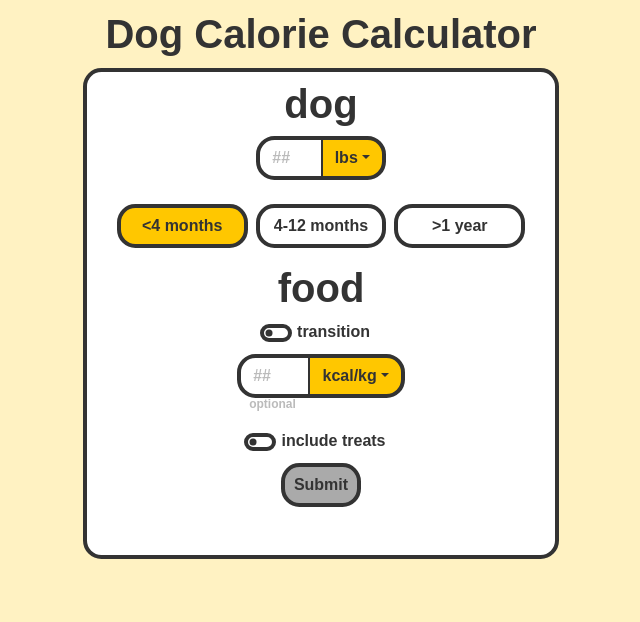
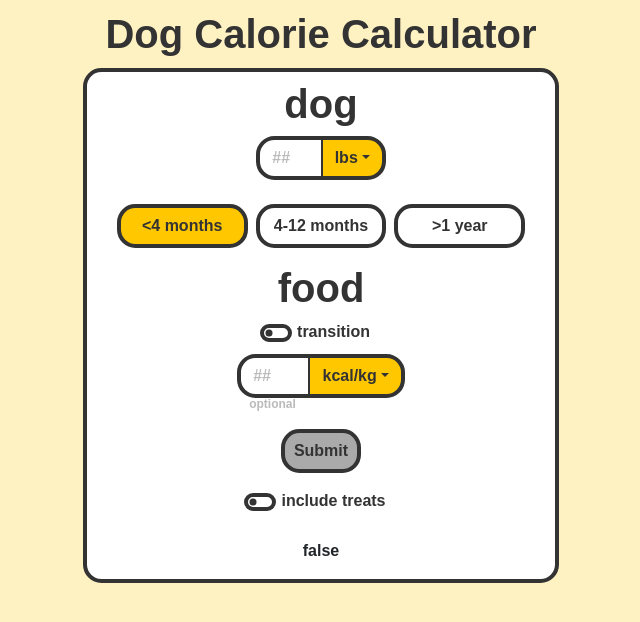
Before and after one commit to Naksp/PupCalCalc, a React (Create React App) app: page / in a window 1280 px wide. Shown: the top 622 px of the page, without its empty margins (319-959 px from the left). Built offline with nearby package versions, Linux system fonts and the light colour scheme; a web font is replaced by a local one.

Commit message:
in progress

```diff
--- a/src/App.tsx
+++ b/src/App.tsx
@@ -27,14 +27,30 @@ function App() {
 
   const [submitEnabled, setSubmitEnabled] = useState<boolean>(false);
 
+  const[updateRequested, setUpdateRequested] = useState<boolean>(false);
+
   // const handleCaloriesChange = (calories: CaloriePair) => {
   //   setCalories(calories);
   //   setCaloriesMin(min);
   //   setCaloriesMax(max);
   // };
 
-  const handleSubmit = async (e: React.FormEvent<HTMLFormElement>) => {
-    e.preventDefault();
+  useEffect(() => {
+    if (!updateRequested) {
+      return;
+    }
+
+    setFinalCaloriesResult(caloriesResult);
+    setFinalFoodResult(foodResult);
+    setFinalFoodTransitionData(foodTransitionData);
+    setFinalTreatsResult(includeTreats ? treatsResult : '');
+
+    setUpdateRequested(false);
+
+  }, [foodResult, treatsResult]);
+
+  const handleSubmit = async (e?: React.FormEvent<HTMLFormElement>) => {
+    e?.preventDefault();
 
     if (submitEnabled) {
       setFinalCaloriesResult(caloriesResult);
@@ -69,31 +85,33 @@ function App() {
                 onTransitionDataChange={(data: string[]) => setFoodTransitionData(data)}
               />
 
+
+              <button type='submit' id='submitButton' className='border-standard mb-3' disabled={!submitEnabled}>Submit</button>
+
               <Row id="treat-switch-container" className="custom-switch-container mb-2">
                 <Form.Switch
                   checked={includeTreats}
-                  onChange={() => setIncludeTreats(!includeTreats)}
+                  onChange={() => {setIncludeTreats(!includeTreats); setUpdateRequested(updateRequested => !updateRequested);}}
                   className="custom-switch"
                   id="treat-switch"
                   label="include treats" />
               </Row>
 
-              <button type='submit' id='submitButton' className='border-standard mb-3' disabled={!submitEnabled}>Submit</button>
-
             </Form>
 
             <h1 id='calorie-result' className='mb-3'>{finalCaloriesResult}</h1>
 
-            { finalTreatsResult ? (
-              <h1 id="treat-result">{finalTreatsResult}</h1>
-            ) : null
-            }
-
             {foodTransitionMode && finalFoodTransitionData.length > 0 ? (
               <FoodTransitionResult display={!!finalCaloriesResult} data={finalFoodTransitionData}/>
             ) : (
-              <h1 id='food-result' className='mb-3'>{finalFoodResult}</h1>
+              <h1 id='food-result' className={`${finalFoodResult ? 'mb-3' : 'mb-0'}`}>{finalFoodResult}</h1>
             )}
+
+            { finalTreatsResult ? (
+              <h1 id="treat-result" className='mb-3'>{finalTreatsResult}</h1>
+            ) : null
+            }
+            {updateRequested ? <p>true</p> : <p>false</p>}
           </Row>
         </Card>
       </Container>
--- a/src/dog-group.tsx
+++ b/src/dog-group.tsx
@@ -56,11 +56,9 @@ function DogGroup(props: {
 
   const [weightInput, setWeightInput] = useState<string>('');
   const [weightUnit, setWeightUnit] = useState<string>(LBS);
-  // const [balancedCaloriesResult, setBalancedCaloriesResult] = useState<string>('');
+
   const [balancedCalories, setBalancedCalories] = useState<CaloriePair>({min: -1, max: -1});
   const [treatsCalories, setTreatsCalories] = useState<CaloriePair>({min: -1, max: -1});
-
-  // const [treatsCaloriesResult, setTreatsCaloriesResult] = useState<string>('');
 
   const [multiplier, setMultiplier] = useState<number>(3.0);
   const [isAdult, setIsAdult] = useState<boolean>(false);
@@ -72,33 +70,35 @@ function DogGroup(props: {
 
   useEffect(() => {
 
+    var min: number;
+    var max: number;
+
     // Display calorie range if activity level is 'active'
     if (isAdult && activityRadioValue === 'active') {
-      const min = Math.round(calculateCalories(Multipliers.ACTIVE_MIN));
-      const max = Math.round(calculateCalories(Multipliers.ACTIVE_MAX));
-      setBalancedCalories({min: min, max: max});
-      setTreatsCalories({min: min * 0.1, max: max * 0.1});
+      min = Math.round(calculateCalories(Multipliers.ACTIVE_MIN));
+      max = Math.round(calculateCalories(Multipliers.ACTIVE_MAX));
 
     } else if (isAdult && activityRadioValue === 'inactive') {
-      const min = Math.round(calculateCalories(Multipliers.INACTIVE_MIN));
-      const max = Math.round(calculateCalories(Multipliers.INACTIVE_MAX));
-      setBalancedCalories({min: min, max: max});
-      setTreatsCalories({min: min * 0.1, max: max * 0.1});
+      min = Math.round(calculateCalories(Multipliers.INACTIVE_MIN));
+      max = Math.round(calculateCalories(Multipliers.INACTIVE_MAX));
 
     } else {
-      const min = Math.round(calculateCalories(multiplier));
-      setBalancedCalories({min: min, max: -1});
-      setTreatsCalories({min: min * 0.1, max: -1});
+      min = Math.round(calculateCalories(multiplier));
+      max = -1
 
     }
+
+    if (props.includeTreats) {
+      setBalancedCalories({min: Math.round(min * 0.9), max: Math.round(max * 0.9)});
+      setTreatsCalories({min: min * 0.1, max: max * 0.1});
+    } else {
+      setBalancedCalories({min: min, max: max});
+    }
+
   }, [activityRadioValue, isAdult, multiplier, weightInput, props.includeTreats]);
 
   const calculateCalories = (multiplier: number): number => {
     const rer: number = caclulateRer(Number(weightInput));
-
-    if (props.includeTreats) {
-      return rer * multiplier * 0.9;
-    }
 
     return rer * multiplier;
   }
@@ -119,10 +119,10 @@ function DogGroup(props: {
 
     var {min, max} = balancedCalories;
 
-    if (props.includeTreats) {
-      min *= Math.round(0.9);
-      max *= Math.round(0.9);
-    }
+    // if (props.includeTreats) {
+    //   min *= Math.round(0.9);
+    //   max *= Math.round(0.9);
+    // }
 
     if (max > 0) {
       props.onBalancedCaloriesResultChange(`${min.toString()} - ${max.toString()} food calories/day`);
```
